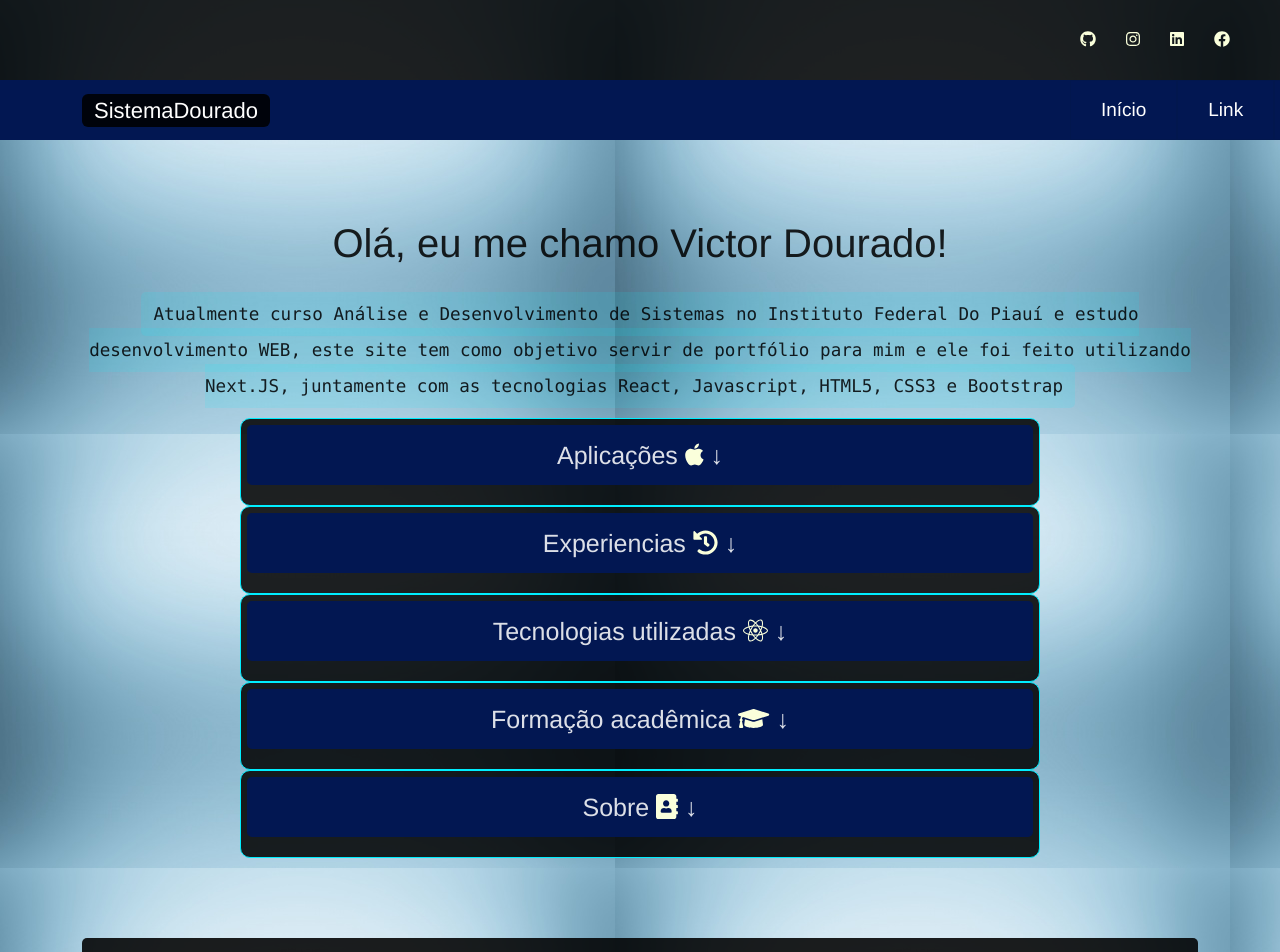
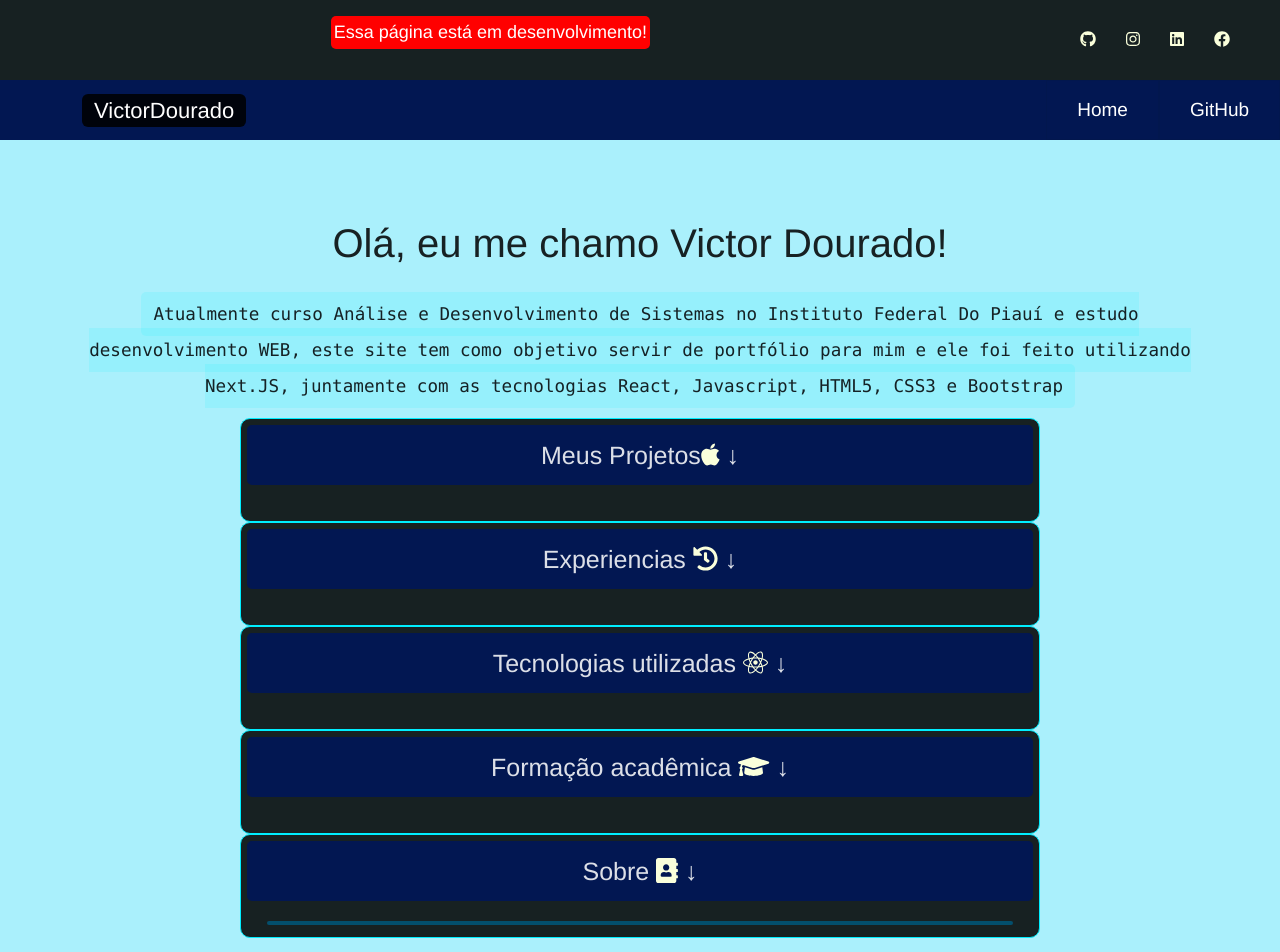
Before and after one commit to douradodev/douradodev.github.io, a Next.js app: page / in a window 1280 px wide. Shown: the top 952 px of the page. Built offline with nearby package versions, Linux system fonts and the light colour scheme.

Commit message:
portfólio mais completo

```diff
--- a/pages/index.tsx
+++ b/pages/index.tsx
@@ -12,11 +12,12 @@ export default function Home() {
   return (
     <div className = {styles.container}>
       <Head>
-        <title>Sistema Dourado</title>
+        <title>Victor Dourado</title>
         <meta name="Icon PORTFOLIO" content="Victor DEV" />
         <link rel="icon" href="/favicon.ico" />
       </Head>
       <div className={styles.navsup}>
+        <p className= {styles.alert}>Essa página está em desenvolvimento!</p>
         <ul className={styles.listsup}>
           <a className={styles.icons} href="https://github.com/douradodev" target="_blank" rel="noopener noreferrer">
             <FontAwesomeIcon icon={faGithub} width='1.5rem' />
@@ -34,20 +35,20 @@ export default function Home() {
       </div>
       <nav className="navbar navbar-expand-lg navbar-light " >
         <div className="container">
-          <a id={styles.titulo} href="#">SistemaDourado</a>
+          <a id={styles.titulo} href="#">VictorDourado</a>
           <button className="navbar-toggler" type="button" data-toggle="collapse" data-target="#navbarSupportedContent" aria-controls="navbarSupportedContent" aria-expanded="false" aria-label="Toggle navigation">
             <span className="navbar-toggler-icon"></span>
           </button>
           <div className="collapse navbar-collapse" id="navbarSupportedContent">
             <ul className="navbar-nav mr-auto" id="navitens">
               <li className="nav-item active" >
-                <a  href="#">Início <span className="sr-only" ></span></a>
+                <a  href="#">Home <span className="sr-only" ></span></a>
               </li>
               <li className="nav-item">
-                <a  href="#">Link</a>
+                <a  href="https://github.com/douradodev">GitHub</a>
               </li>
               <li className="nav-item dropdown">
-                <a className="dropdown-toggle" href="#" id="navbarDropdown" role="button" data-toggle="dropdown" aria-haspopup="true" aria-expanded="false">
+                <a className="dropdown-toggle" href="#" id="navbarDropdown" role="button" data-toggle="dropdown" aria-haspopup="false" aria-expanded="false">
                   Mais
                 </a>
                 <div className="dropdown-menu" aria-labelledby="navbarDropdown">
@@ -75,33 +76,69 @@ export default function Home() {
                 Atualmente curso Análise e Desenvolvimento de Sistemas no Instituto Federal Do Piauí e estudo desenvolvimento WEB, este site tem como objetivo servir de portfólio para mim e ele foi feito utilizando <span className={styles.evidencia}>Next.JS, juntamente com as tecnologias React, Javascript, HTML5, CSS3 e Bootstrap</span></code>
             </p>
             <div className={styles.grid}>
+
               <div className={styles.card}>
-                <h2>Aplicações <FontAwesomeIcon className= {styles.icons} icon={faApple} height='25px' /> &darr;</h2>
-                <p>Aqui irei apresentar meus principais programas e disponibilizar os repositórios dos mesmos no GitHub </p>
+                <h2>Meus Projetos<FontAwesomeIcon className= {styles.icons} icon={faApple} height='25px' /> &darr;</h2>
+                <h3> Aqui irei apresentar os links dos meus principais sistemas/sites. </h3>
+                <ul>
+                  <li className = {styles.site}>
+                    <a href="https://schoolbagtep.herokuapp.com/#" target="blank"> Equipe SchoolBag </a>
+                    <p>(Site acadêmico desenvolvido em Django por mim e pelo Antônio Henrique  para a disciplina de Tópicos especiais de Programação, onde o nosso objetivo era desenvolver um game)</p>
+                  </li>
+
+                  <li className = {styles.site}>
+                    <a href="https://random-quote-machine-six.vercel.app/" target="blank"> Máquina de citações aleatórias </a>
+                    <p>(Projeto 1/5 para conclusão do curso de Bibliotecas front-end da plataforma FreeCodeCamp)</p>
+                  </li>
+                </ul>
               </div>
+
               <div className={styles.card}>
                 <h2>Experiencias <FontAwesomeIcon className= {styles.icons} icon={faHistory} height='25px' /> &darr;</h2>
-                <p>Aqui irei falar um pouco sobre minha vida profissional</p>
+                <h3>Aqui irei falar um pouco sobre minhas experiências profissionais</h3>
+                <p className = {styles.site}>
+                  <a href="https://www.eb.mil.br/" target="blank">- Exército Brasileiro</a> (15/02/20 - 05/10/20)
+                    Cargo: Aluno/Aspirante a oficial
+                    Atividades: Trabalhos de logística, controle de pessoal e material, elaboração de relatórios e planilhas.
+                </p>
+                <p className = {styles.site}>
+                  <a href="https://www.gferronorte.com.br/" target="blank">- Ferronorte</a> (17/05/2021 - Atualmente)
+                    Cargo: Auxiliar de produção
+                    Atividades: Trabalhos de organização e limpeza de setor, preparo de lotes de produto (tubos de ferro), auxílio no manuseio de máquinas e trabalho braçal.
+                </p>
               </div>
+
               <div className={styles.card}>
                 <h2>Tecnologias utilizadas <FontAwesomeIcon className= {styles.icons} icon={faReact} height='25px' /> &darr;</h2>
-                <p>Habilidades e tecnologias que já utilizei e atualmente faço uso na construção dos sistemas e aplicações</p>
+                <h3>Habilidades e tecnologias utilizo na construção de sistemas e sites</h3>
+                <h4>• Desenvolvedor WEB (Angular.js, React.js, Next.js).</h4>
+                <h4>• Programo em JavaScript e Python 👨‍💻</h4>
               </div>
+
               <div className={styles.card}>
                 <h2>Formação acadêmica <FontAwesomeIcon className= {styles.icons} icon={faGraduationCap} height='25px' /> &darr;</h2>
-                <h3>Graduação tecnológica(incompleto) </h3>
+                <h3> Cursando Graduação tecnológica </h3>
                 <h4> &rarr; Análise e Desenvolvimento de Sistemas <FontAwesomeIcon icon={faLaptopCode} height='25px' /> </h4>
               </div>
+
               <div className={styles.card}>
                 <h2>Sobre <FontAwesomeIcon className= {styles.icons} icon={faAddressBook} height='25px' /> &darr;</h2>
-                <p>   Tenho 19 anos e ultimamente tenho estudado as tecnologias que utilizei pra fazer este site, meu objetivo é obter habilidades notáveis em Next.JS e minha próxima meta é aprender conhecimentos sobre TypeScript. Também preciso obter habilidades para integrar as frontpages a APIS e a manipular bancos de dados, em breve estudarei disciplinas relacionadas a esses conhecimentos no curso de ADS no IFPI.
-                </p>
-                <p> Atualmente realizo trabalhos de construção de páginas ou estilização das mesmas, porém trabalho apenas com front-pages no momento.</p>
+                <div className = {styles.site}>
+                  <p>• Tenho 20 anos de idade, sou um programador iniciante adquirindo conhecimentos e habilidades na área de desenvolvimento WEB, atualmente estou aprendendo Angular.JS e meu foco atual é o Front-end, porém meu objetivo a médio prazo é me tornar um Desenvolvedor FullStack.</p>
+
+                  <p> • Considero relevantes para o meu desenvolvimento profissional e pessoal:
+                      <li>➡️ - Autodisciplina</li>
+                      <li>➡️ - Organização</li>
+                      <li>➡️ - Aprendizado constante</li>
+                  </p>
+                  <p>• Atualmente não me prendo a área de TI, devido a necessidade de trabalhar estou aprendendo e absorvendo experiência profissional trabalhando em diversos segmentos enquanto procuro oportunidades de crescer em minha área. 💼
+                  </p>
+                </div>
               </div>
             </div>
           </main>
           <footer className={styles.footer}>
-            &copy; SistemaDourado
+            &copy; VictorDourado
           </footer>
         </div>
             </div>
--- a/styles/Home.module.css
+++ b/styles/Home.module.css
@@ -50,6 +50,15 @@
   color:rgba(0, 0, 0, 0.863);
   text-decoration: underline;
 }
+.alert {
+  font-size: 18px;
+  background-color: red;
+  border-radius: 5px;
+  padding: 3px;
+  color: rgb(255, 255, 255);
+  position:relative;
+  right: 380px;
+}
 
 .title {
   color: rgba(0, 0, 0, 0.863);
@@ -92,21 +101,27 @@
   text-decoration: none;
   border: 1px solid rgb(0, 238, 255);
   border-radius: 10px;
-  transition: color 0.95s ease, border-color 0.95s ease;
+  transition: background-color 0.95s ease, border-color 0.95s ease, height 1s;
   width: 100vh;
-  height: 11vh;
+  height: 13vh;
   position: relative;
   padding: 6px;
-  transition: height 2s;
 }
 .card:hover,
 .card:focus,
 .card:active {
   background-color: rgb(100, 100, 100);
   border-color: rgba(0, 0, 0, 0.863);
-  height: 36vh;
-  transition: height 2s;
 
+  height: 50vh;
+  transition: height 1s;
+}
+
+.site {
+  background-color: rgb(3, 79, 109);
+  border-radius: 10px;
+  padding: 2px;
+  margin: 20px;
 }
 .icons{
   color: rgb(250, 255, 219);
@@ -118,15 +133,16 @@
 }
 .card:hover h3 {
   display: block;
-  transition: height 2s;
 }
 .card:hover h4 {
   display: block;
-  transition: height 2s;
 }
 .card:hover p {
-  transition: height 2s;
-  display: block;
+  display: block ;
+  transition-delay: 2s;
+}
+.card:hover ul {
+  display: block ;
 }
 .card h2 {
   font-size: 25px;
@@ -142,7 +158,7 @@
   text-align: center;
   border-radius: 10px;
   background-color:rgb(241, 241, 241);
-  padding: 15px;
+  padding: 12px;
   margin: 30px;
 }
 
@@ -152,15 +168,25 @@
   text-align: center;
   border-radius: 10px;
   background-color:rgb(255, 255, 255);
-  padding: 10px;
+  padding: 8px;
   margin:36px;
 }
 
 .card p {
   display: none;
   margin: 20px;
-  font-size: 18px;
+  font-size: 17px;
   line-height: 1.5;
+}
+.card a {
+
+  color: rgb(0, 238, 255);
+  font-size: 20px;
+  border-radius: 7px;
+  padding: 3px;
+}
+.card ul{
+  display: none;
 }
 
 .logo {
--- a/styles/globals.css
+++ b/styles/globals.css
@@ -4,7 +4,7 @@ body {
   padding: 0;
   margin: 0;
   font-family:Helvetica;
-  background-image: url(backgroun.jpg);
+  background-color: rgb(170, 240, 252);
 }
 a {
   padding: inherit;
@@ -50,6 +50,6 @@ nav li:active{
 nav a:hover,
 nav a:focus,
 nav a:active{
-  color: rgb(2, 23, 82);
+  color: rgb(2, 66, 82);
   border: 1px solid #00ff0d00;
 }
```
